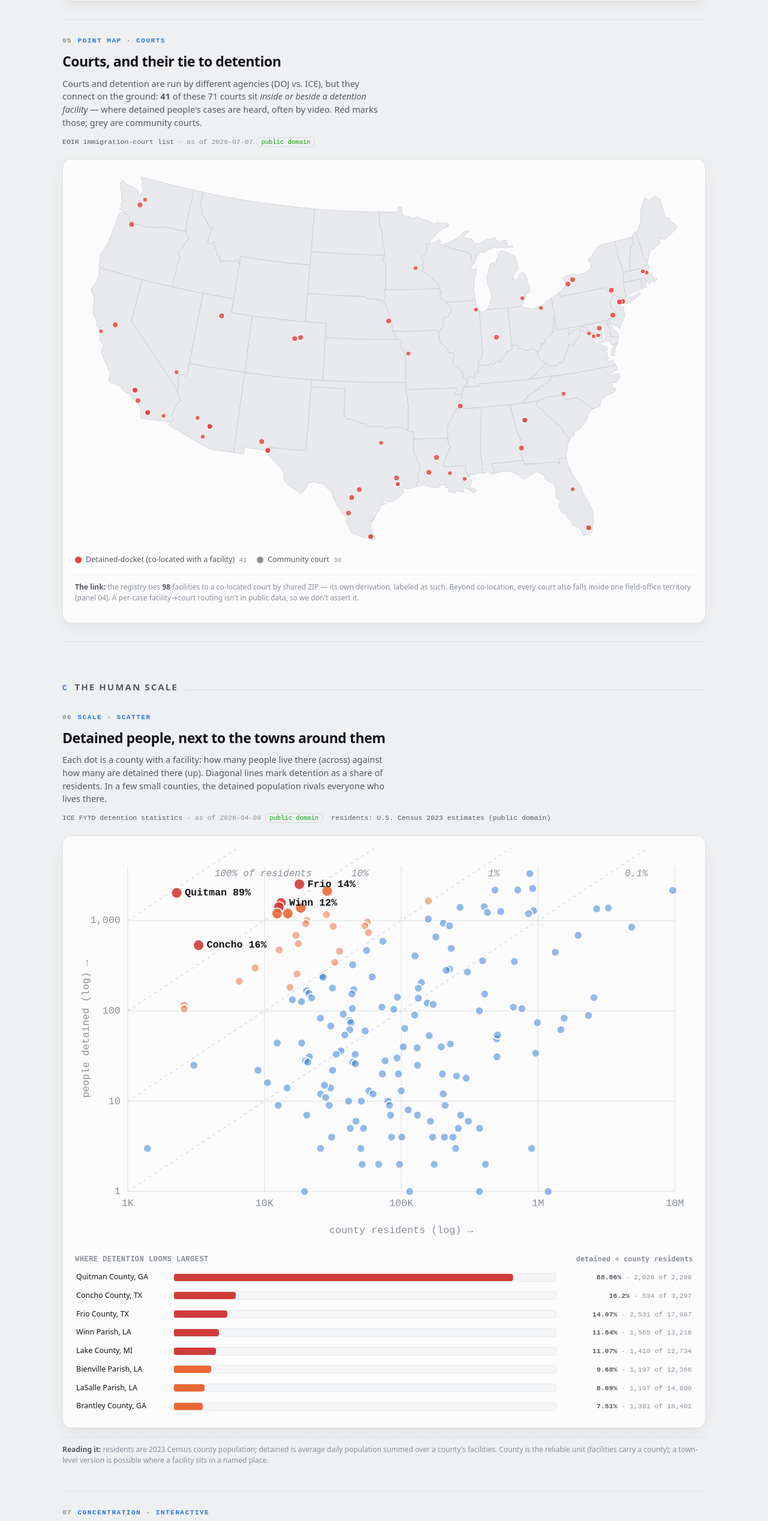
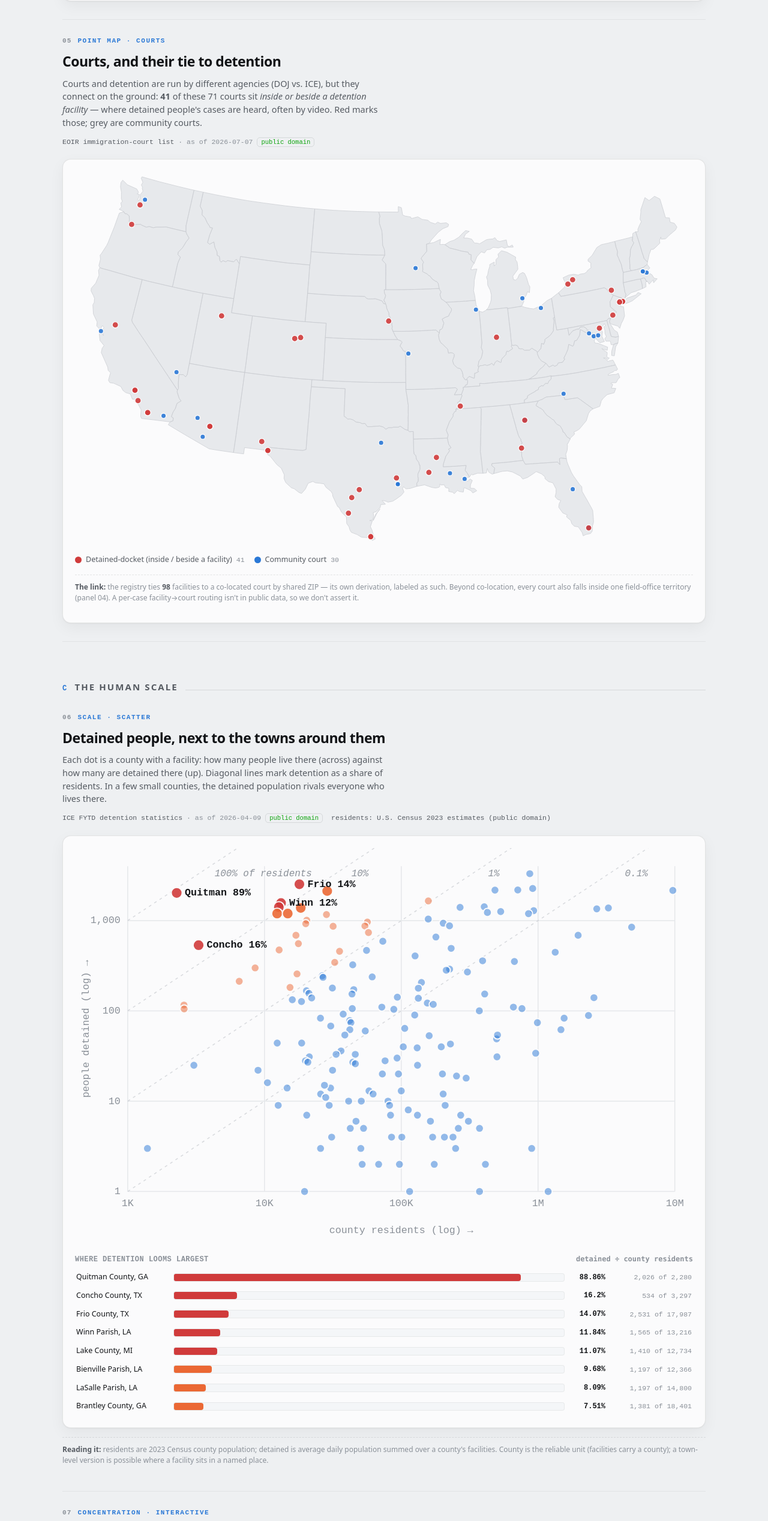
Before and after one commit to detentionsystemdata/visual, a plain HTML site: page index.html in a window 1280 px wide. Shown: the part 4879-7415 px from the top of the page at 60% size. Drawn offline with Linux system fonts and the light colour scheme.

Commit message:
Fix court-dot colors and scale-bar label alignment; add social preview
- Court map: color per dot via inline style (CSS var now resolves), red
  detained-docket vs blue community — both legible; grey dropped.
- 'Looms largest' rows: split value into aligned percent + count columns.
- Add og:image / twitter card (og.png) and social meta.

+C

```diff
--- a/index.html
+++ b/index.html
@@ -4,7 +4,19 @@
 <meta charset="utf-8">
 <meta name="viewport" content="width=device-width, initial-scale=1">
 <meta name="color-scheme" content="light dark">
-<meta name="description" content="Interactive views of the U.S. immigration detention system — maps, rankings, and derived measures, each panel sourced and dated.">
+<meta name="description" content="Interactive views of the U.S. immigration detention system — maps, coverage, and derived measures, each panel sourced and dated.">
+<meta property="og:type" content="website">
+<meta property="og:site_name" content="Detention Registry">
+<meta property="og:title" content="Detention Registry — ways to see the data">
+<meta property="og:description" content="Twelve sourced views of the U.S. immigration detention system: county maps, field-office coverage, and the few facilities that hold almost everyone.">
+<meta property="og:url" content="https://detentionsystemdata.github.io/visual/">
+<meta property="og:image" content="https://detentionsystemdata.github.io/visual/og.png">
+<meta property="og:image:width" content="1200">
+<meta property="og:image:height" content="630">
+<meta name="twitter:card" content="summary_large_image">
+<meta name="twitter:title" content="Detention Registry — ways to see the data">
+<meta name="twitter:description" content="County maps, field-office coverage, and the few facilities that hold almost everyone.">
+<meta name="twitter:image" content="https://detentionsystemdata.github.io/visual/og.png">
 <title>Detention registry — ways to see the data</title>
 <style>
   :root{
@@ -122,7 +134,7 @@
   .county.empty{fill:var(--land)}
   .county:hover{stroke:var(--ink);stroke-width:1.1}
   .stateoutline{fill:none;stroke:var(--axis);stroke-width:.7;stroke-linejoin:round;pointer-events:none}
-  .courtpt{fill:var(--s6);fill-opacity:.85;stroke:var(--surface);stroke-width:1;cursor:pointer}
+  .courtpt{fill-opacity:.9;stroke:var(--surface);stroke-width:1.2;cursor:pointer}
   .courtpt:hover{fill-opacity:1;stroke:var(--ink)}
   .hqpt{fill:var(--s5);stroke:var(--surface);stroke-width:1.2;cursor:pointer}
   .aor-cap{font-size:12.5px;color:var(--ink-2);margin-bottom:12px;min-height:18px}
@@ -182,13 +194,13 @@
   .tiercard .l{margin-top:6px;font:600 11px/1.35 ui-monospace,monospace;letter-spacing:.02em;text-transform:uppercase;color:var(--muted)}
   .tiercard .d{margin-top:7px;font-size:12px;color:var(--ink-2);line-height:1.4}
 
-  .srow{display:grid;grid-template-columns:150px 1fr 214px;gap:12px;align-items:center;padding:6px 2px}
+  .srow{display:grid;grid-template-columns:150px 1fr 56px 132px;gap:12px;align-items:center;padding:6px 2px}
   .srow .nm{font-size:12.5px;color:var(--ink);white-space:nowrap;overflow:hidden;text-overflow:ellipsis}
   .srow .barwrap{height:14px;background:var(--surface-2);border-radius:4px;overflow:hidden;border:1px solid var(--border-2)}
   .srow .barf{display:block;height:100%;border-radius:0 4px 4px 0;transition:width .5s cubic-bezier(.2,.7,.3,1)}
-  .srow .val{font:500 11.5px ui-monospace,monospace;color:var(--muted);font-variant-numeric:tabular-nums;white-space:nowrap;text-align:right}
-  .srow .val b{color:var(--ink-2)}
-  @media(max-width:640px){.srow{grid-template-columns:110px 1fr}.srow .val{display:none}}
+  .srow .pctv{font:600 12px ui-monospace,monospace;color:var(--ink);font-variant-numeric:tabular-nums;text-align:right}
+  .srow .detv{font:500 11.5px ui-monospace,monospace;color:var(--muted);font-variant-numeric:tabular-nums;text-align:right;white-space:nowrap}
+  @media(max-width:640px){.srow{grid-template-columns:110px 1fr 50px}.srow .detv{display:none}}
   .listhead{display:flex;justify-content:space-between;align-items:baseline;margin:24px 0 8px;
     font:600 12px/1 ui-monospace,monospace;letter-spacing:.04em;text-transform:uppercase;color:var(--muted)}
   .listhead #list-note{color:var(--accent);text-transform:none;letter-spacing:0}
@@ -719,16 +731,16 @@ function mountCourts(){
   ordered.forEach(c=>{
     if(c.ll[0]<-125||c.ll[0]>-66||c.ll[1]<24||c.ll[1]>50)return; // continental only
     const[x,y]=P.proj(c.ll[0],c.ll[1]);
-    const dot=svgEl('circle',{cx:x,cy:y,r:c.detained?4.2:3.4,class:'courtpt',
-      fill:c.detained?'var(--s6)':'var(--muted)','fill-opacity':c.detained?.92:.6});
+    const dot=svgEl('circle',{cx:x,cy:y,r:c.detained?4.6:3.8,class:'courtpt'});
+    dot.style.fill=c.detained?'var(--crit)':'var(--s1)'; // inline style so CSS var resolves & wins
     const rel=c.detained?'inside / beside a detention facility':'community court';
     dot.addEventListener('mousemove',e=>showTip('<div class="tt">'+c.name+'</div><div class="tv">'+c.st+' &middot; '+rel+'</div>',e.clientX,e.clientY));
     dot.addEventListener('mouseleave',hideTip);svg.append(dot);
   });
   node.append(svg);
   const lg=$('#court-leg');if(lg){lg.innerHTML='';
-    [['var(--s6)','Detained-docket (co-located with a facility)',DATA.coloc.courtsDetained],
-     ['var(--muted)','Community court',DATA.coloc.courtsTotal-DATA.coloc.courtsDetained]].forEach(([col,lab,n])=>{
+    [['var(--crit)','Detained-docket (inside / beside a facility)',DATA.coloc.courtsDetained],
+     ['var(--s1)','Community court',DATA.coloc.courtsTotal-DATA.coloc.courtsDetained]].forEach(([col,lab,n])=>{
       const row=el('div','lg');const i=el('i');i.style.cssText='width:11px;height:11px;border-radius:50%;background:'+col;
       row.append(i,el('span','',lab),el('span','tn',fmt(n)));lg.append(row);});
   }
@@ -951,7 +963,8 @@ function mountScale(node){
     const pct=Math.min(d.share,100);
     row.innerHTML='<span class="nm">'+d.nm+'</span>'+
       '<span class="barwrap"><span class="barf" style="width:'+pct+'%;background:'+colFor(d.share)+'"></span></span>'+
-      '<span class="val"><b>'+d.share+'%</b> &middot; '+fmt(d.adp)+' of '+fmt(d.pop)+'</span>';
+      '<span class="pctv">'+d.share+'%</span>'+
+      '<span class="detv">'+fmt(d.adp)+' of '+fmt(d.pop)+'</span>';
     list.append(row);
   });
 }
```
Also changed, not shown: og.png (added).
